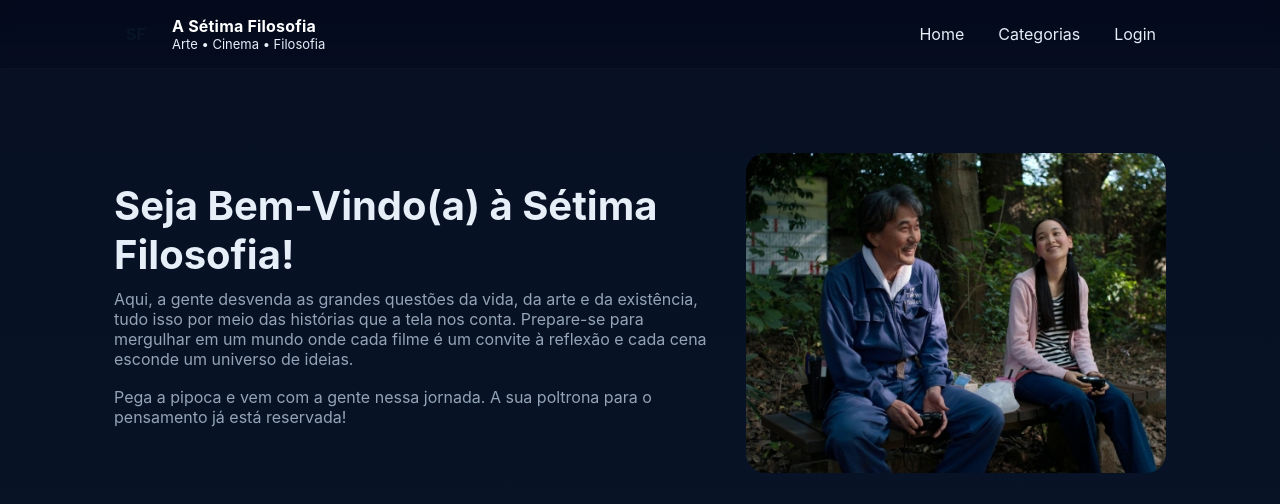
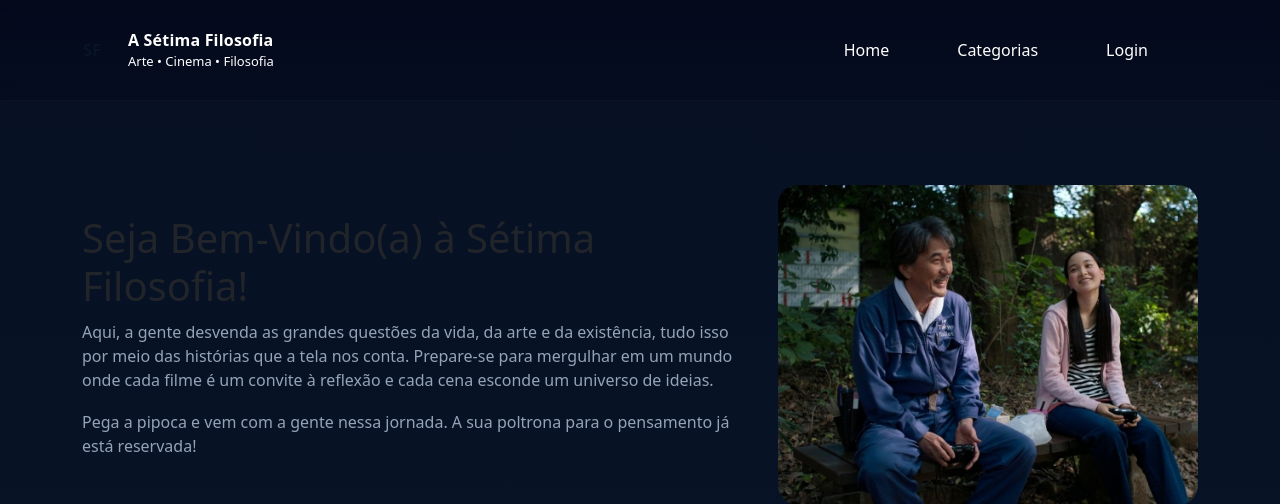
Before and after one commit to carolinneVictoria/TADS6-2025-2-GWS-Carolinne-Antonio-Jaqueline, a PHP site: page / in a window 1280 px wide. Shown: the top 504 px of the page. Run offline with PHP 8.4, Linux system fonts and the light colour scheme; data that the repository does not hold is empty.

Commit message:
Update header.php

```diff
--- a/view/header.php
+++ b/view/header.php
@@ -14,6 +14,8 @@ if (session_status() === PHP_SESSION_NONE) {
     <link rel="preconnect" href="https://fonts.googleapis.com">
     <link rel="preconnect" href="https://fonts.gstatic.com" crossorigin>
     <link href="https://fonts.googleapis.com/css2?family=Oswald:wght@200..700&display=swap" rel="stylesheet">
+    <link href="https://cdn.jsdelivr.net/npm/bootstrap@5.3.3/dist/css/bootstrap.min.css" rel="stylesheet">
+    <script src="https://cdn.jsdelivr.net/npm/bootstrap@5.3.3/dist/js/bootstrap.bundle.min.js"></script>
 </head>
 
 <body>
@@ -23,22 +25,26 @@ if (session_status() === PHP_SESSION_NONE) {
                 <div class="logo">SF</div>
                 <div>
                     <div class="site-title">A Sétima Filosofia</div>
-                    <div class="muted" style="font-size:13px">Arte • Cinema • Filosofia</div>
+                    <div class="muted" style="font-size:13px; color: white">Arte • Cinema • Filosofia</div>
                 </div>
             </div>
 
             <nav>
                 <button class="menu-toggle" aria-expanded="false" id="menuToggle">Menu</button>
-                <ul id="mainNav">
-                    <li><a href="/TADS6-2025-2-GWS-Carolinne-Antonio-Jaqueline/TADS6-2025-2-GWS-Carolinne-Antonio-Jaqueline/index.php">Home</a></li>
-                    <li><a href="#portfolio">Categorias</a></li>
+                <ul id="mainNav" class="nav fs-6">
+                    <li class="nav-item">
+                    <a class="nav-link text-white text-decoration-none" href="/TADS6-2025-2-GWS-Carolinne-Antonio-Jaqueline/TADS6-2025-2-GWS-Carolinne-Antonio-Jaqueline/index.php">Home</a>
+                    </li>
+                    <li class="nav-item">
+                    <a class="nav-link text-white text-decoration-none" href="#portfolio">Categorias</a>
+                    </li>
 
                     <?php if (isset($_SESSION['idUsuario'])): ?>
-                        <li><a href="/TADS6-2025-2-GWS-Carolinne-Antonio-Jaqueline/TADS6-2025-2-GWS-Carolinne-Antonio-Jaqueline/view/cadastrarTexto.php">Escrever Texto</a></li>
-                        <li><a href="/TADS6-2025-2-GWS-Carolinne-Antonio-Jaqueline/TADS6-2025-2-GWS-Carolinne-Antonio-Jaqueline/view/perfil.php">Perfil</a></li>
-                        <li><a href="/TADS6-2025-2-GWS-Carolinne-Antonio-Jaqueline/TADS6-2025-2-GWS-Carolinne-Antonio-Jaqueline/view/logout.php">Sair</a></li>
+                        <li class="nav-item"><a class="nav-link text-white text-decoration-none" href="/TADS6-2025-2-GWS-Carolinne-Antonio-Jaqueline/TADS6-2025-2-GWS-Carolinne-Antonio-Jaqueline/view/cadastrarTexto.php">Escrever Texto</a></li>
+                        <li class="nav-item"><a class="nav-link text-white text-decoration-none" href="/TADS6-2025-2-GWS-Carolinne-Antonio-Jaqueline/TADS6-2025-2-GWS-Carolinne-Antonio-Jaqueline/view/perfil.php">Perfil</a></li>
+                        <li class="nav-item"><a class="nav-link text-white text-decoration-none" href="/TADS6-2025-2-GWS-Carolinne-Antonio-Jaqueline/TADS6-2025-2-GWS-Carolinne-Antonio-Jaqueline/view/logout.php">Sair</a></li>
                     <?php else: ?>
-                        <li><a href="/TADS6-2025-2-GWS-Carolinne-Antonio-Jaqueline/TADS6-2025-2-GWS-Carolinne-Antonio-Jaqueline/view/formLogin.php">Login</a></li>
+                        <li class="nav-item"><a class="nav-link text-white text-decoration-none" href="/TADS6-2025-2-GWS-Carolinne-Antonio-Jaqueline/TADS6-2025-2-GWS-Carolinne-Antonio-Jaqueline/view/formLogin.php">Login</a></li>
                     <?php endif; ?>
                 </ul>
             </nav>
```
